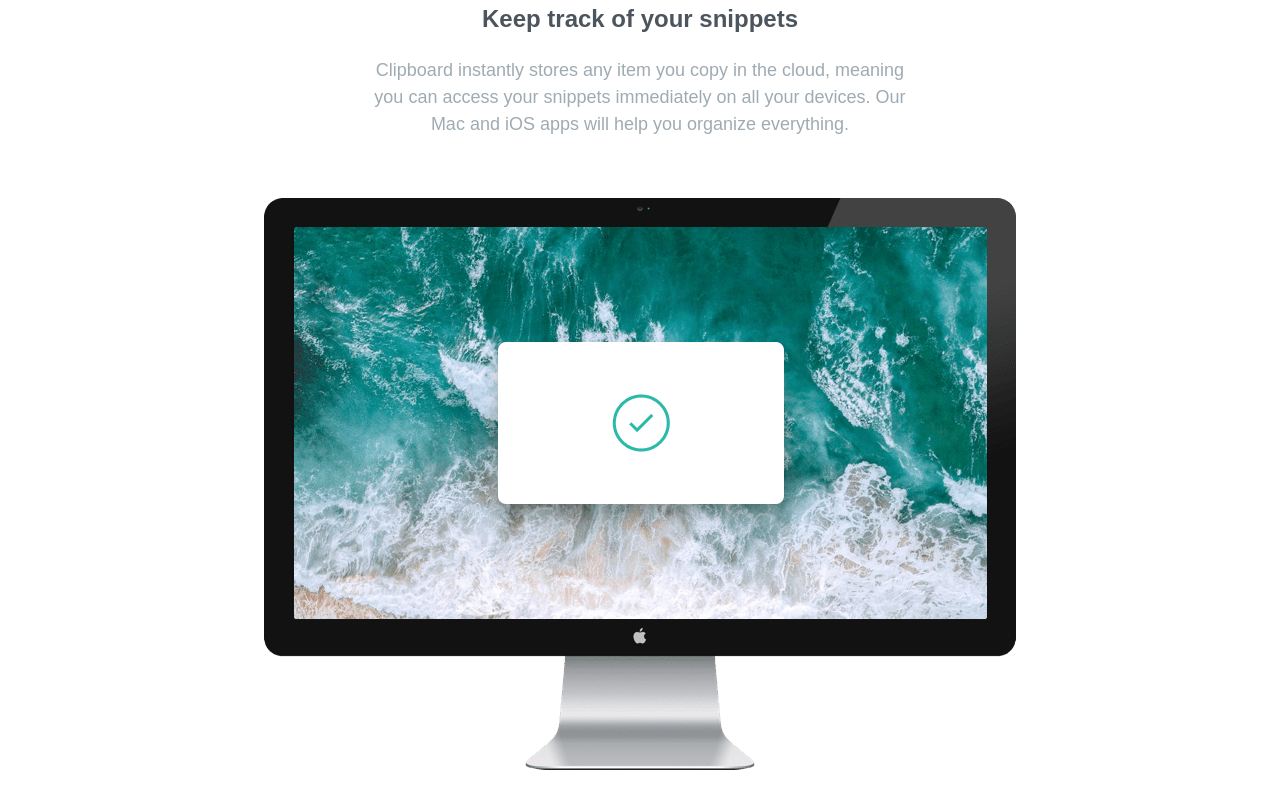
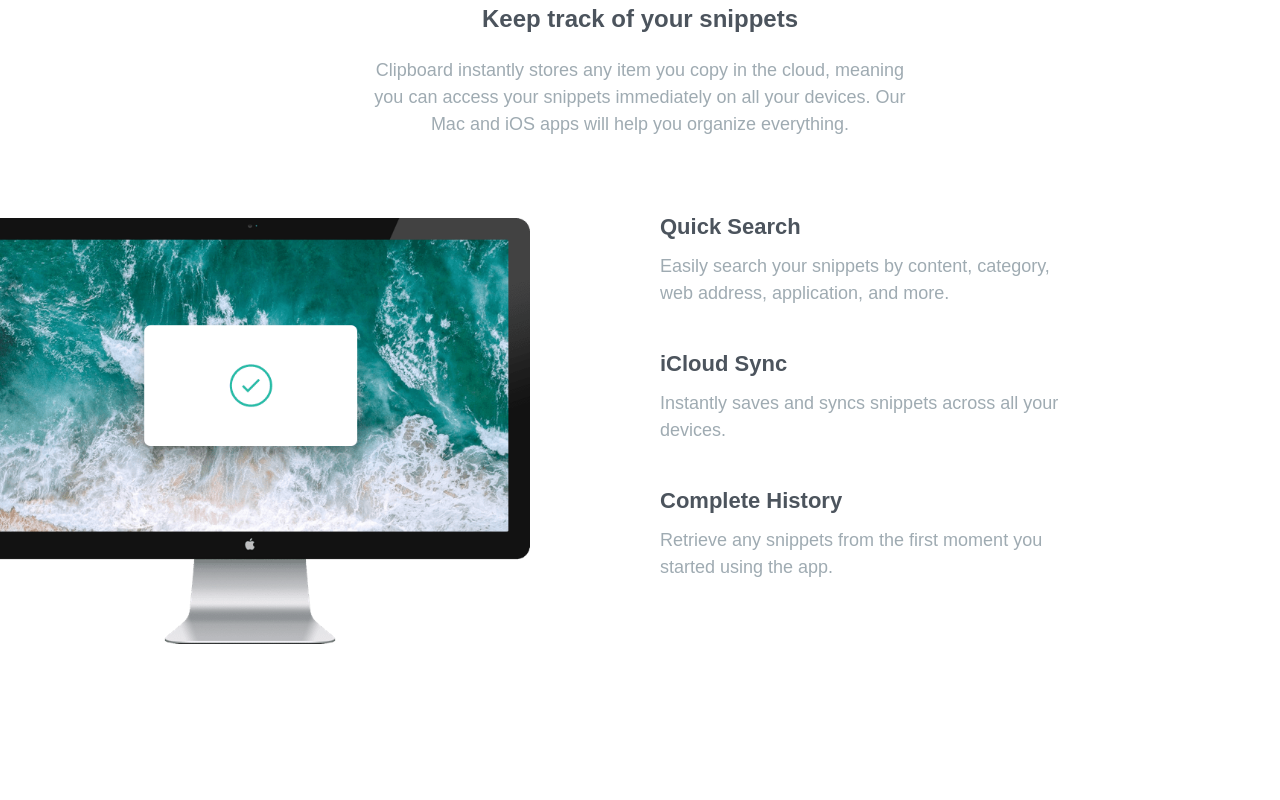
Before and after one commit to tyVespA/clipboard-landing-page-master-react, a React (Vite) app: page / in a window 1280 px wide. Shown: the part 640-1440 px from the top of the page. Built offline with nearby package versions, Linux system fonts and the light colour scheme; a web font is replaced by a local one.

Commit message:
Add responsiveness

```diff
--- a/src/components/SectionOne.jsx
+++ b/src/components/SectionOne.jsx
@@ -12,7 +12,10 @@ function SectionOne() {
         iOS apps will help you organize everything.
       </p>
       <section className={styles.listSection}>
+        <div className={styles.imageContainer}>
           <img src={Computer} alt="computer" />
+        </div>
+        <div>
           <h3>Quick Search</h3>
           <p>
             Easily search your snippets by content, category, web address,
@@ -22,8 +25,10 @@ function SectionOne() {
           <p>Instantly saves and syncs snippets across all your devices.</p>
           <h3>Complete History </h3>
           <p>
-          Retrieve any snippets from the first moment you started using the app.
+            Retrieve any snippets from the first moment you started using the
+            app.
           </p>
+        </div>
       </section>
     </>
   );
--- a/src/styles/SectionOne.module.css
+++ b/src/styles/SectionOne.module.css
@@ -1,7 +1,8 @@
 .listSection img {
-  margin-top: 60px;
+  margin-top: 80px;
   margin-bottom: 50px;
   margin-inline: auto;
+  padding-inline: 30px;
 }
 
 .listSection h3 {
@@ -12,3 +13,28 @@
 .listSection p {
   margin-bottom: 40px;
 }
+
+@media screen and (min-width: 1090px) {
+  .listSection {
+    display: grid;
+    grid-template-columns: 1fr 1fr;
+    align-items: center;
+    gap: 40px;
+  }
+  .imageContainer {
+    position: relative;
+    /* flex-basis: 1; */
+  }
+  .imageContainer img {
+    margin-left: -60px;
+    /* position: absolute; */
+    /* top: -300px; */
+    /* right: 500px; */
+  }
+  .listSection h3,
+  .listSection p {
+    text-align: start;
+    margin-left: 0;
+    max-width: 40ch;
+  }
+}
```
Lines whose indentation alone changed are shown as unchanged.
